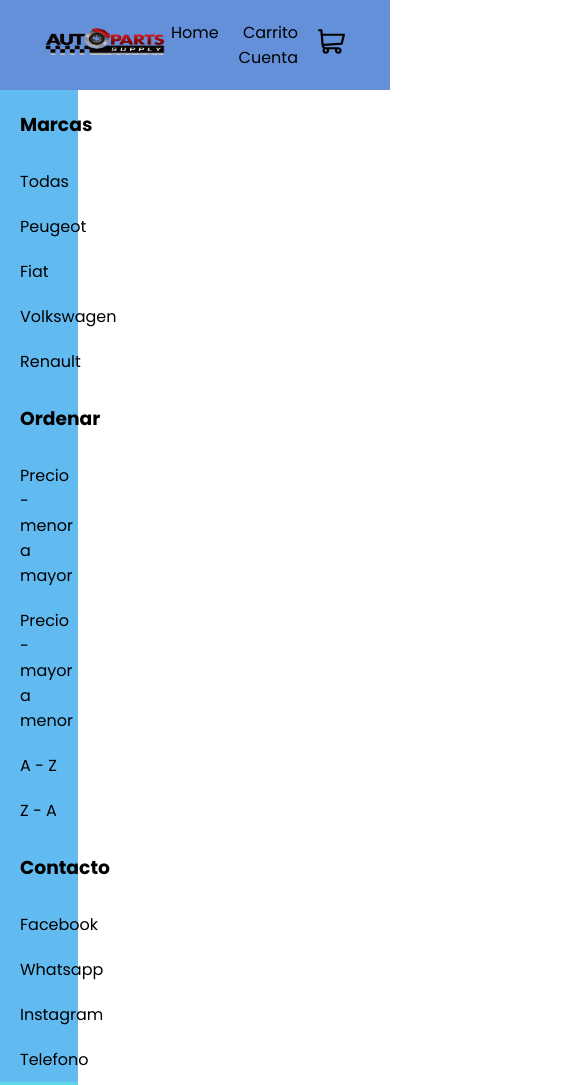
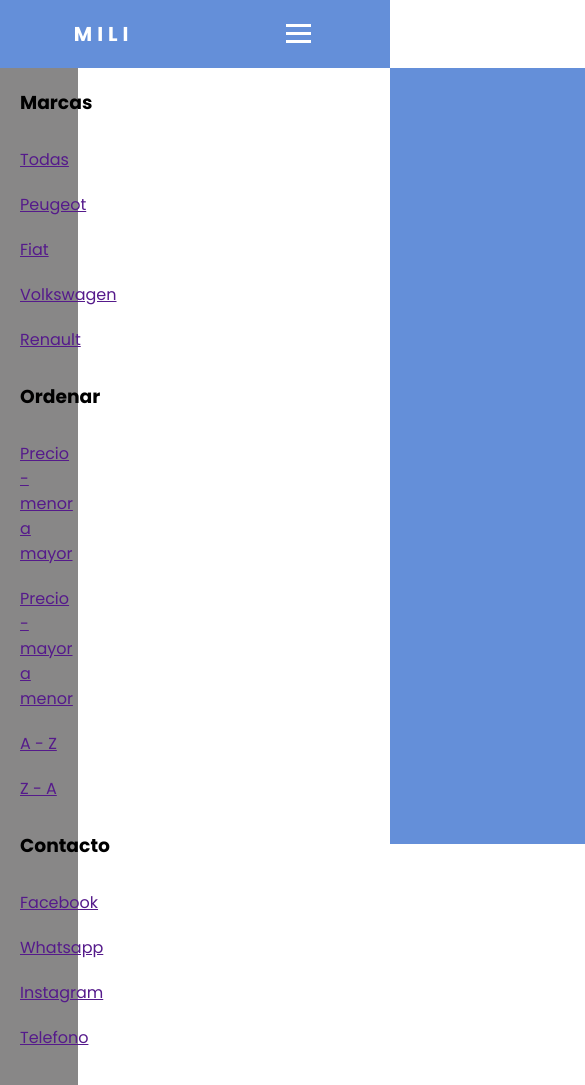
Before and after one commit to TeoVerdaguer/catalogo, a plain HTML site: page src/index.html in a window 390 px wide. Shown: the top 1085 px of the page, 585 px wide, since content can reach past the window. Drawn offline with Linux system fonts and the light colour scheme.

Commit message:
added burger menu for mobile view

```diff
--- a/src/index.html
+++ b/src/index.html
@@ -13,22 +13,24 @@
 <body>
 
     <!-- Section 1 - navigation bar -->
-    <div class="nav-bar-container">
-        <div class="navbar">
-            <div class="logo">
-                <img src="img/logo.png" alt="logo">
-            </div>
+
             <nav>
-                <ul>
+                <div class="logo">
+                    <h4>Mili</h4>
+                </div>
+                <ul class="nav-links">
                     <li><a href="">Home</a></li>
                     <li><a href="">Carrito</a></li>
                     <li><a href="">Cuenta</a></li>
+                    <!-- <a href=""><img src="img/cart.svg" alt="cart"></a> -->
 
                 </ul>
+                <div class="burger">
+                    <div class="line1"></div>
+                    <div class="line2"></div>
+                    <div class="line3"></div>
+                </div>
             </nav>
-            <a href=""><img src="img/cart.svg" alt="cart"></a>
-        </div>
-    </div>
 
     <!-- Section 2 - filters -->
     <aside class="filters-container">
@@ -62,5 +64,6 @@
     <!-- Section 3 - products list -->
     <!-- Section 4 - contact info -->
 
+    <script src="index.js"></script>
 </body>
 </html>
--- a/src/index.js
+++ b/src/index.js
@@ -0,0 +1,26 @@
+const navSlide = () => {
+  const burger = document.querySelector(".burger");
+  const nav = document.querySelector(".nav-links");
+  const navLinks = document.querySelectorAll(".nav-links li");
+
+  burger.addEventListener("click", () => {
+    // toggle nav
+    nav.classList.toggle("nav-active");
+
+    // animate links
+    navLinks.forEach((link, index) => {
+      if (link.style.animation) {
+        link.style.animation = "";
+      } else {
+        link.style.animation = `navLinkFade 0.5s ease forwards ${
+          index / 7 + 0.5
+        }s`;
+      }
+    });
+    // burger animation
+    burger.classList.toggle('toggle');
+  });
+  ``;
+};
+
+navSlide();
--- a/src/styles/main.css
+++ b/src/styles/main.css
@@ -8,60 +8,123 @@
     font-family: 'Poppins', sans-serif;
 }
 
-.nav-bar-container {
-    max-width: auto;
-    margin: auto;
-    padding: 0 25px;
-    background: #648FD9;
+/* ---- nav ---- */
+nav {
+    display: flex;
+    justify-content: space-around;
+    align-items: center;
+    min-height: 8vh;
+    background-color: #648FD9;
+    font-family: 'Poppins', sans-serif;
 }
 
-.navbar {
+.nav-links {
     display: flex;
-    align-items: center;
-    padding: 20px;
+    justify-content: space-around;
+    width: 35%;
 }
 
-div.logo img {
-    width: 120px;
+.nav-links li {
+    list-style: none;
 }
 
-nav {
-    flex: 1;
-    text-align: right;
+.nav-links a {
+    color: #FFFFFF;
+    text-decoration: none;
+    letter-spacing: 3px;
+    font-weight: bold;
+    font-size: 14px;
+
 }
 
-nav ul {
-    display: inline-block;
-    list-style-type: none;
+.logo {
+    color: #FFFFFF;
+    text-transform: uppercase;
+    letter-spacing: 5px;
+    font-size: 20px;
 }
 
-nav ul li {
-    display: inline-block;
-    margin-right: 20px;
+.burger {
+    display: none;
 }
 
-a {
-    text-decoration: none;
-    color: #000000;
+.burger div {
+    width: 25px;
+    height: 3px;
+    background-color: #FFFFFF;
+    margin: 5px;
+    transition: all 0.3s ease;
 }
 
-.navbar img {
-    width: 27px;
-    height: 27px;
+@media screen and (max-width:1024px) {
+    .nav-links {
+        width: 60%;
+    }
 }
 
-.navbar nav li a:hover {
-    font-weight: 600;
+@media screen and (max-width:768px) {
+    body {
+        overflow-x: hidden;
+    }
+
+    .nav-links {
+        position: absolute;
+        right: 0px;
+        height: 92vh;
+        top: 8vh;
+        background-color: #648FD9;
+        display: flex;
+        flex-direction: column;
+        align-items: center;
+        width: 50%;
+        transform: translateX(100%);
+        transition: transform 0.5s ease-in;
+
+    }
+
+    .nav-links li {
+        opacity: 0;
+    }
+
+    .burger {
+        display: block;
+        cursor: pointer;
+    }
 }
 
+.nav-active {
+    transform: translateX(0%);
+}
+
+@keyframes navLinkFade {
+    from {
+        opacity: 0;
+        transform: translateX(50px);
+    }
+    to {
+        opacity: 1;
+        transform: translateX(0px);
+    }
+}
+
+.toggle .line1 {
+    transform: rotate(-45deg) translate(-5px, 6px);
+}
+.toggle .line2 {
+    opacity: 0;
+}
+.toggle .line3 {
+    transform: rotate(45deg) translate(-5px, -6px);
+}
+/* ---- aside ---- */
 .filters-container {
-    background-color: #5ED7E6;
+    background-color: rgb(136, 135, 135);
     width: 20%;
     height: 1200px;
 }
 
 .filters {
-    background-color: #62BBF0;
+    background-color: rgb(136, 135, 135);
 
 }
 
```
